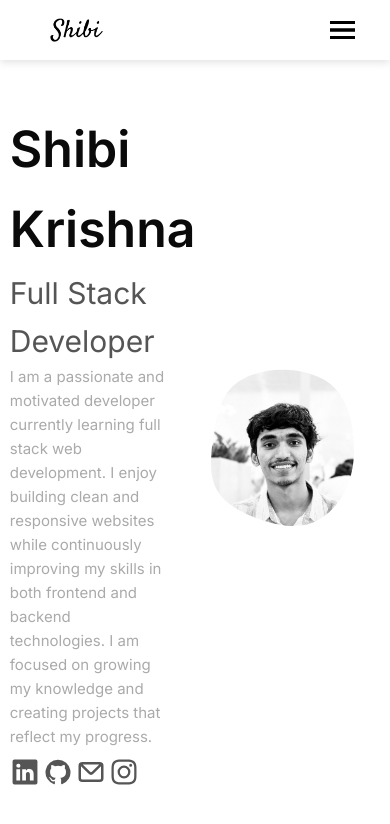
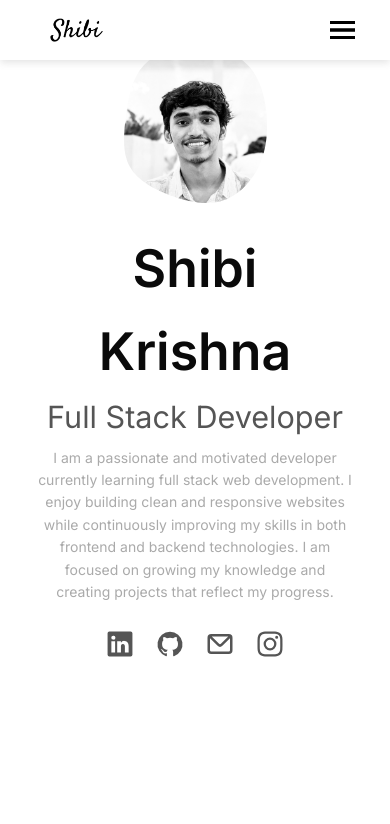
Before and after one commit to Shibi404/portfolio, a React (Vite) app: page / in a window 390 px wide. Shown: the top 824 px of the page. Built offline with nearby package versions, Linux system fonts and the light colour scheme.

Commit message:
Portfolio: Make Home page fully responsive for mobile and tablet
- Adjusted .home-container layout using media queries
- Applied flex-direction: column-reverse for mobile view
- Ensured image appears above text on smaller screens
- Aligned elements vertically and added proper spacing

```diff
--- a/src/styles/home.css
+++ b/src/styles/home.css
@@ -7,8 +7,6 @@
     padding-top: 60px;
     position: relative;
     z-index: 1;
-    height: 100vh;
-    flex-wrap: wrap;
 }
 
 .home-picture {
@@ -86,3 +84,37 @@
     fill: var(--color-primary);
 
 }
+
+@media screen and (max-width: 1024px) {
+    .home-container {
+        padding: 2rem;
+        flex-direction: column-reverse;
+        gap: 0;
+    }
+
+    .home-text {
+        width: 100%;
+        text-align: center;
+    }
+
+    .home-text #name {
+        font-size: clamp(3.125rem, 2.1513rem + 4.451vw, 5rem);
+    }
+
+    .home-text #heading {
+        font-size: clamp(1.875rem, 1.5504rem + 1.4837vw, 2.5rem);
+    }
+
+    .home-text #paragraph {
+        font-size: clamp(0.8125rem, 0.2608rem + 2.5223vw, 1.875rem);
+        padding: 5px;
+    }
+
+    .social-icons-container {
+        display: flex;
+        align-items: center;
+        justify-content: center;
+        padding: 20px;
+        gap: 7%;
+    }
+}
```
